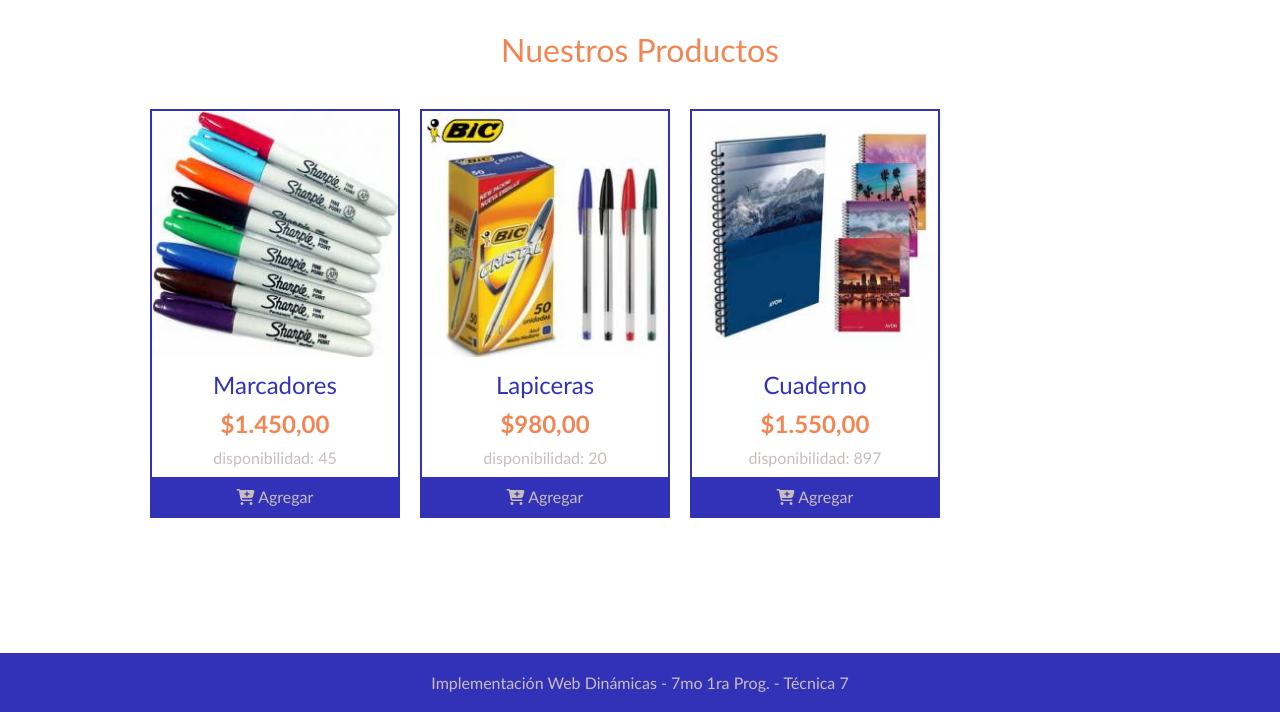
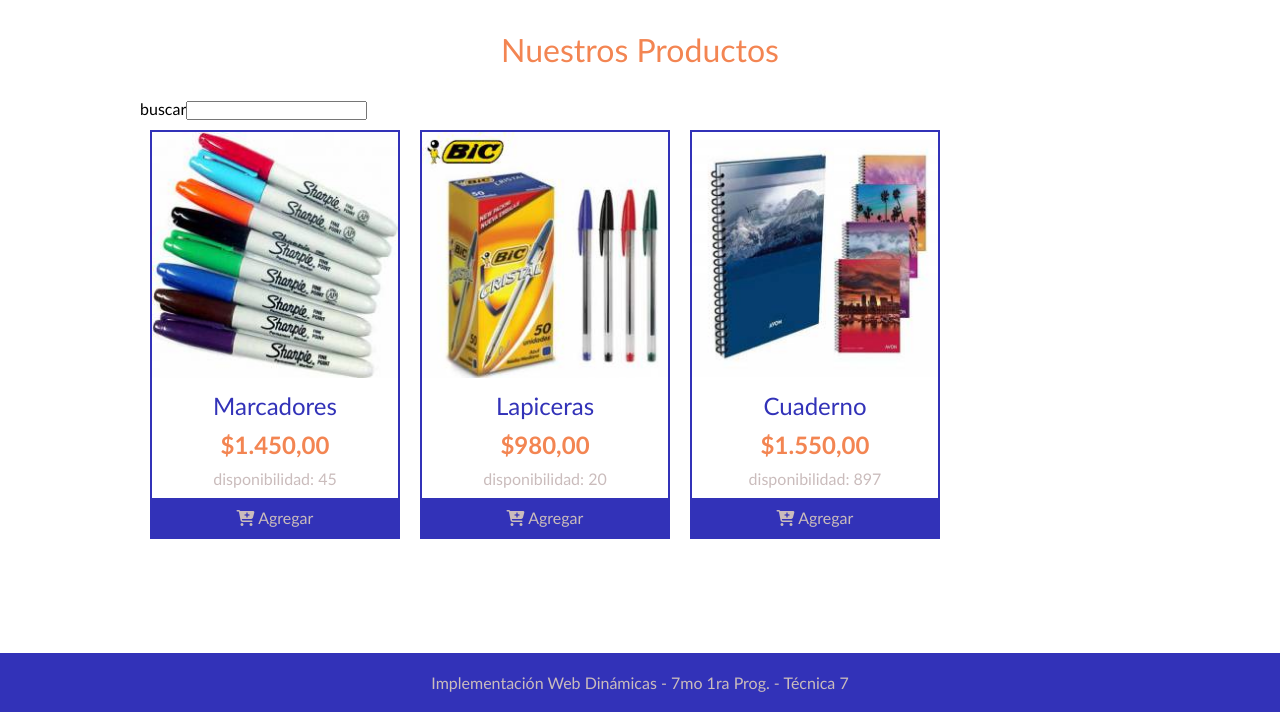
Before and after one commit to angelesTecnica7/tiendaOnline, a PHP site: page / in a window 1280 px wide. Shown: the part 88-800 px from the top of the page. Run offline with PHP 8.4, Linux system fonts and the light colour scheme; data comes from the database, SQL or seed files in the repository.

Commit message:
implementacion de buscador dinamico de productos

```diff
--- /dev/null
+++ b/includes/buscador.php
@@ -0,0 +1,19 @@
+<?php
+include('../db/conexion.php');
+    if(!empty($_POST['buscar'])){
+        $sql = "SELECT * FROM articles WHERE Name_art LIKE '%".$_POST['buscar']."%' ";
+        }else{
+        $sql="SELECT * FROM articles";
+    }
+    $consulta = mysqli_query($conexion, $sql);
+    while($registro=mysqli_fetch_assoc($consulta)){
+        echo '<div class="card">
+            <img src="images/'.$registro['Img_art'].'" alt="">
+            <p class="art">'.$registro['Name_art'].'</p>
+            <p class="cost">$'.number_format($registro['Price_art'],2,",",".").'</p>
+            <p class="stock">disponibilidad: '.$registro['Stock_art'].'</p>
+            <a href="carrito.php?ID_prod='.$registro['ID_art'].'"><i class="fa-solid fa-cart-plus"></i> Agregar</a>
+            </div>';
+    };
+
+?>
--- a/index.php
+++ b/index.php
@@ -15,6 +15,8 @@
 
 
     <link rel="stylesheet" href="https://cdnjs.cloudflare.com/ajax/libs/font-awesome/6.4.2/css/all.min.css" integrity="sha512-z3gLpd7yknf1YoNbCzqRKc4qyor8gaKU1qmn+CShxbuBusANI9QpRohGBreCFkKxLhei6S9CQXFEbbKuqLg0DA==" crossorigin="anonymous" referrerpolicy="no-referrer" />
+    <script src="https://code.jquery.com/jquery-3.6.0.min.js" integrity="sha256-/xUj+3OJU5yExlq6GSYGSHk7tPXikynS7ogEvDej/m4=" crossorigin="anonymous"></script>
+
     <title>tienda On-line</title>
 </head>
 <body>
@@ -24,12 +26,17 @@
     <section>
     <p class="title">Nuestros Productos</p>
 
+    <div id="buscador">
+            <label for="">buscar</label><input type="text" name="buscar_prod" id="buscar" onkeyup="buscar_prod($('#buscar').val());" >
+        </div>
+
+        <div id="datos_buscador"></div>
 
     <?php
         if(isset($_GET['finCompra'])){
             finalizarCompra();
         }
-    mostrarProductos();
+    // mostrarProductos();
 
     ?>
 
@@ -37,5 +44,6 @@
     <footer>
         <?php include('includes/footer.php'); ?>
     </footer>
+    <script src="js/buscador.js"></script>
 </body>
 </html>
--- /dev/null
+++ b/js/buscador.js
@@ -0,0 +1,13 @@
+function buscar_prod(buscar){
+    var parametros = {"buscar":buscar};
+    console.log(parametros),
+    $.ajax({
+        data: parametros,
+        type: 'POST',
+        url: 'includes/buscador.php',
+        success: function(data) {
+            document.getElementById("datos_buscador").innerHTML = data ;
+        }
+    });
+    }
+    buscar_prod();
```
